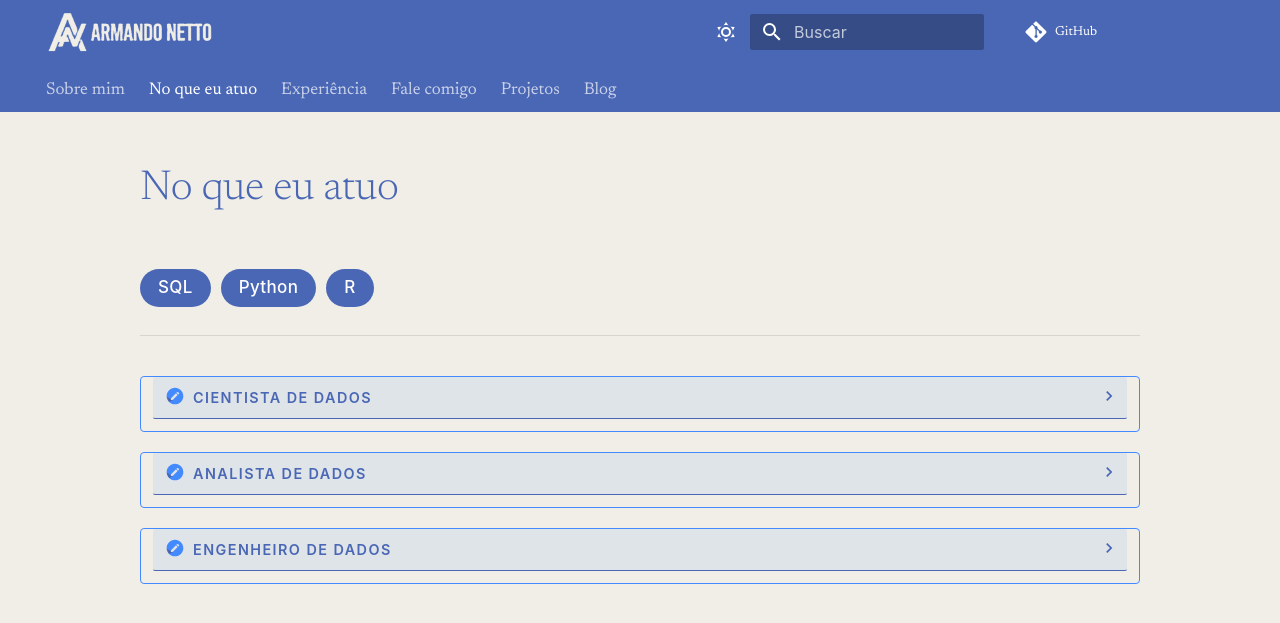
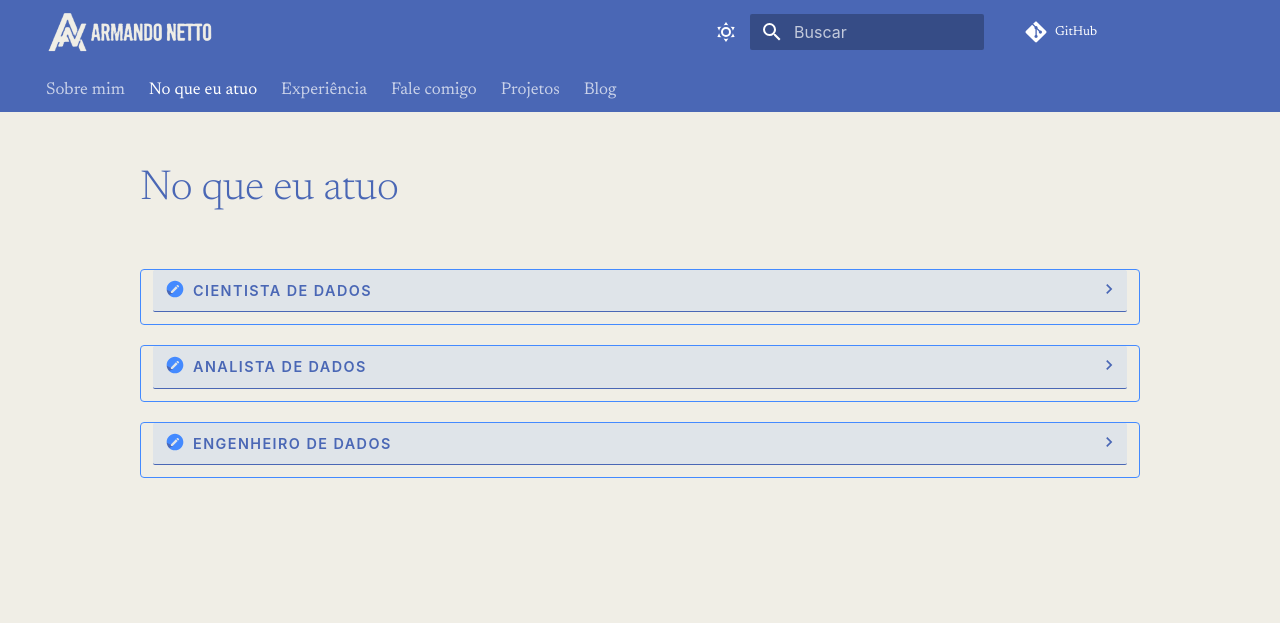
Before and after one commit to armandonettox/portifolio, an MkDocs documentation site: the page built from docs/competencias.md, in a window 1280 px wide. Shown: the top 623 px of the page. Built offline with MkDocs 1.6.1 and Material for MkDocs 9.7.7, drawn with Linux system fonts in a browser that asks for light colours.

Commit message:
feat(competencias): remove chips de linguagens do topo

```diff
--- a/docs/competencias.md
+++ b/docs/competencias.md
@@ -6,12 +6,6 @@ hide:
 ---
 
 # No que eu atuo
-
-<div class="pf-top-skills">
-  <span class="pf-top-skill">SQL</span>
-  <span class="pf-top-skill">Python</span>
-  <span class="pf-top-skill">R</span>
-</div>
 
 <details class="pf-section">
   <summary class="pf-section-title">Cientista de Dados</summary>
--- a/docs/stylesheets/extra.css
+++ b/docs/stylesheets/extra.css
@@ -133,8 +133,8 @@ body,
 }
 
 /* mesma centralizacao nas outras paginas pessoais
-   (competencias tem .pf-top-skills, experiencia tem .pf-exp-list) */
-.md-content__inner:has(.pf-top-skills),
+   (competencias tem .pf-section, experiencia tem .pf-exp-list) */
+.md-content__inner:has(.pf-section),
 .md-content__inner:has(.pf-exp-list) {
   max-width: 50rem;
   margin: 0 auto;
@@ -186,29 +186,6 @@ body,
 }
 
 /* ---------- Top skills (destaques em competencias) ---------- */
-
-.pf-top-skills {
-  display: flex;
-  flex-wrap: wrap;
-  gap: 0.5rem;
-  margin-bottom: 2rem;
-  padding-bottom: 1.4rem;
-  border-bottom: 1px solid var(--md-typeset-table-color);
-}
-.pf-top-skill {
-  font-family: -apple-system, BlinkMacSystemFont, 'Segoe UI', sans-serif;
-  font-size: 0.85rem;
-  font-weight: 500;
-  letter-spacing: 0.02em;
-  color: var(--md-primary-bg-color);
-  background: var(--md-accent-fg-color);
-  border-radius: 20px;
-  padding: 0.3rem 0.9rem;
-  line-height: 1.5;
-  white-space: nowrap;
-}
-
-/* ---------- CV download (contato) ---------- */
 
 /* Contato centralizado: titulo e bloco de conteudo no meio da pagina,
    cards mantem texto alinhado a esquerda por legibilidade */
--- a/mkdocs.yml
+++ b/mkdocs.yml
@@ -45,7 +45,7 @@ plugins:
         - Bastidores
 
 extra_css:
-  - stylesheets/extra.css?v=20260719f
+  - stylesheets/extra.css?v=20260719g
 
 extra_javascript:
   - javascripts/extra.js
```
